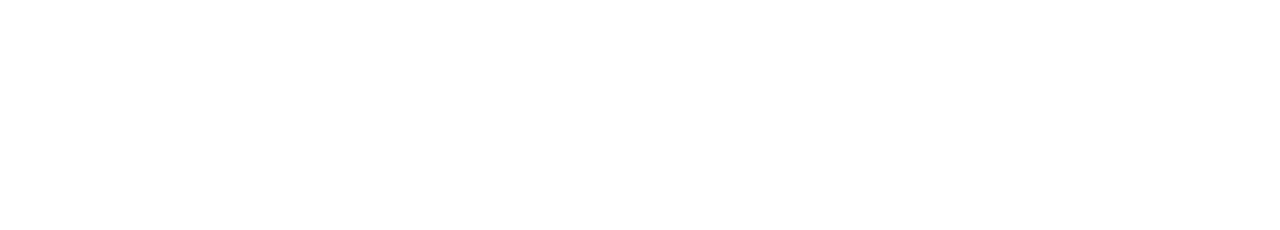
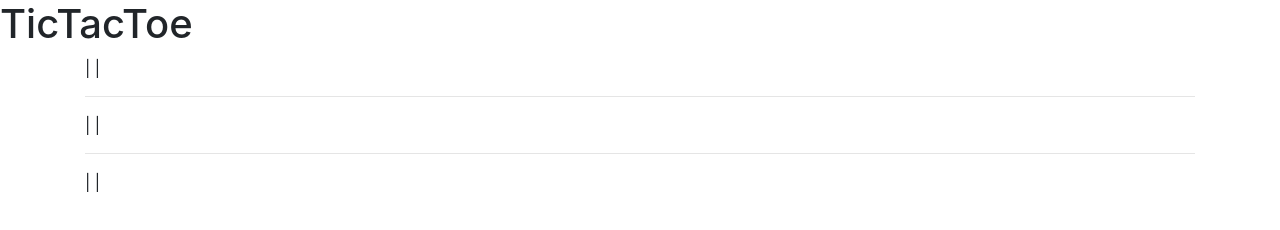
Before and after one commit to karthi07/js_tic_tac_toe, a plain HTML site: page index.html in a window 1280 px wide. Drawn offline with nearby package versions, Linux system fonts and the light colour scheme.

Commit message:
create the win criteria and render function

```diff
--- a/index.html
+++ b/index.html
@@ -3,7 +3,24 @@
   <head>
     <meta charset="UTF-8" />
     <meta name="viewport" content="width=device-width, initial-scale=1.0" />
+    <link
+      rel="stylesheet"
+      href="https://stackpath.bootstrapcdn.com/bootstrap/4.5.0/css/bootstrap.min.css"
+      integrity="sha384-9aIt2nRpC12Uk9gS9baDl411NQApFmC26EwAOH8WgZl5MYYxFfc+NcPb1dKGj7Sk"
+      crossorigin="anonymous"
+    />
     <title>Tic Tac Toe - JS</title>
   </head>
-  <body></body>
+  <body>
+    <header>
+      <h1>TicTacToe</h1>
+    </header>
+    <main>
+      <div class="container">
+
+      </div>
+    </main>
+
+    <script src="javascript/GameBoard.js"></script>
+  </body>
 </html>
--- a/javascript/GameBoard.js
+++ b/javascript/GameBoard.js
@@ -1,9 +1,41 @@
-const GameBoard = () => {
-  let board = ["", "", "", "", "", "", "", "", ""];
-  const addmove = (token, position) => {
-    if (board[position] == "") {
+const GameBoard = (() => {
+
+  let board = [" ", " ", " ", " ", " ", " ", " ", " ", " "];
+
+  const updateBoard = (token, position) => {
+    if (board[position] == " ") {
       board[position] = token;
     }
   };
-  return { board };
-};
+
+  const winCombination = [
+    [0, 1, 2],
+    [3, 4, 5],
+    [6, 7, 8],
+    [0, 3, 6],
+    [1, 4, 7],
+    [2, 5, 8],
+    [0, 4, 8],
+    [2, 4, 6],
+  ];
+
+  const render = () => {
+    const container = document.querySelector('.container')
+    container.innerHTML = `
+    ${ board[0]} | ${ board[1]} | ${ board[2]}
+    <hr>
+    ${ board[3]} | ${ board[4]} | ${ board[5]}
+    <hr>
+    ${ board[6]} | ${ board[7]} | ${ board[8]}
+    `
+  };
+
+
+
+  return {
+    board,
+    updateBoard,
+    render };
+})();
+
+GameBoard.render();
```
Also changed, not shown: style.css (added).
